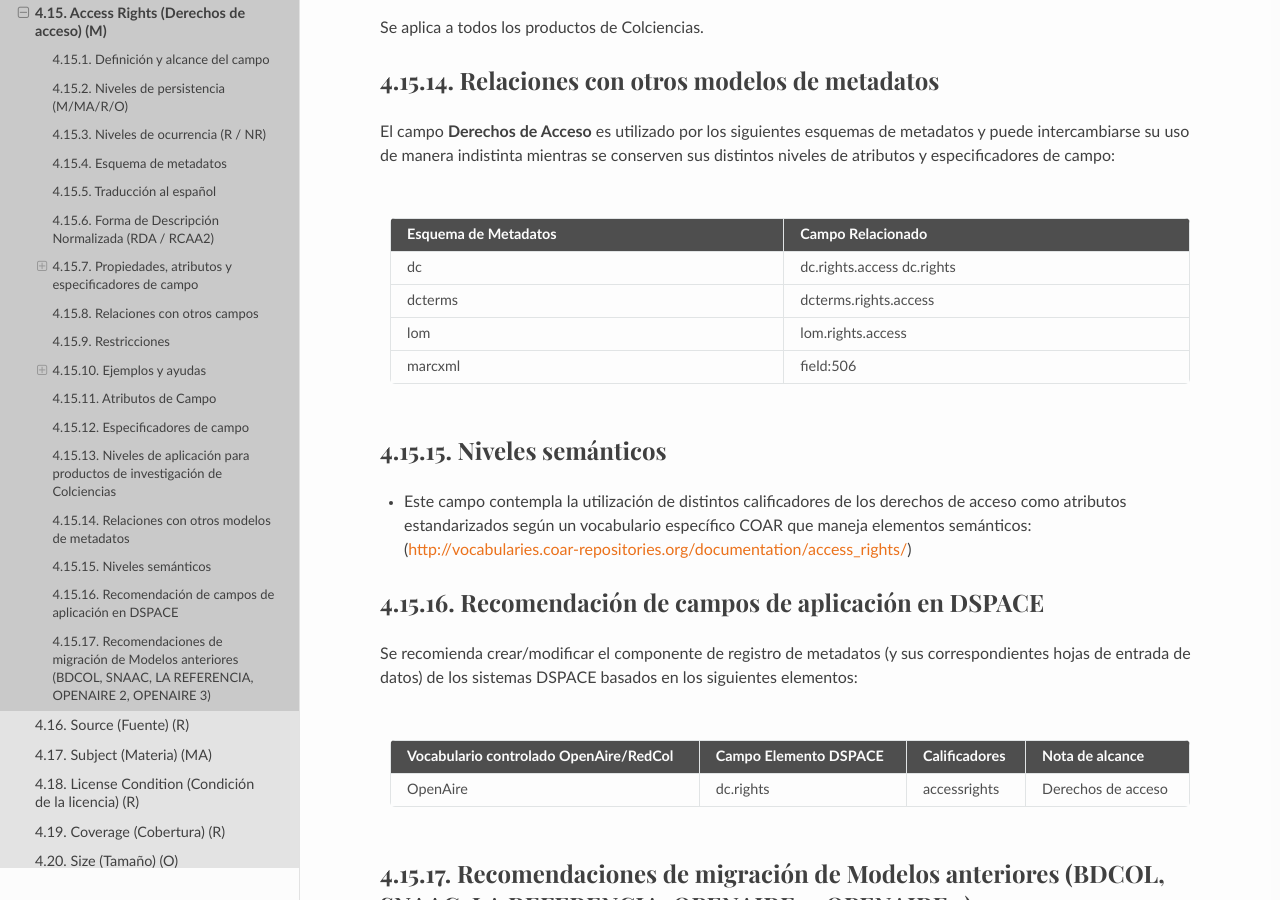
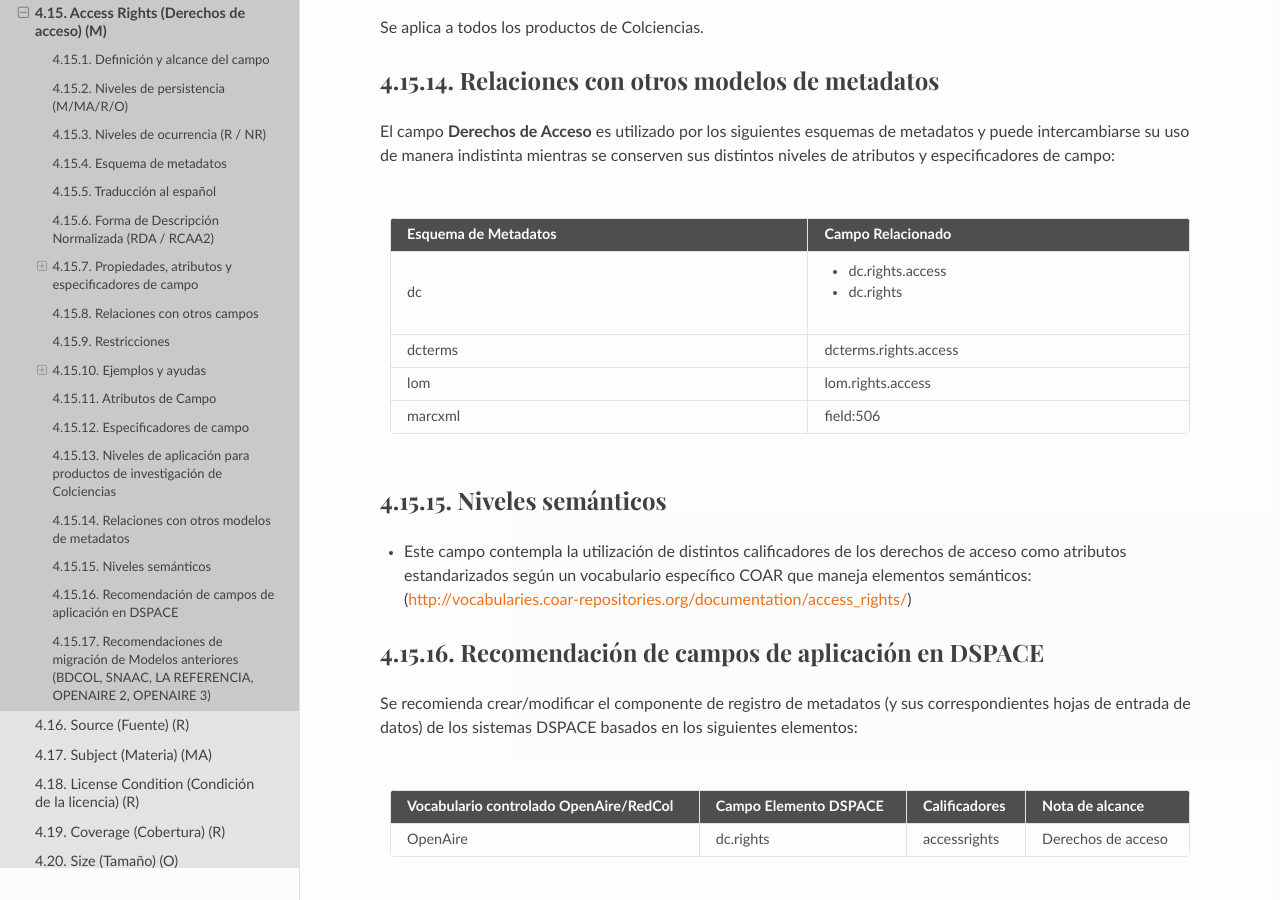
Before and after one commit to rcic/openaire4, a Sphinx documentation site: the page built from docs/field_accessrights.rst, in a window 1280 px wide and 900 px high, scrolled down 3051 px. Built offline with Sphinx 7.4.7 and the Read the Docs theme 2.0.0, drawn with Linux system fonts in a browser that asks for light colours; some web fonts are replaced; a script that is not in the unit is left out; some of the changed lines change nothing that is shown.

Commit message:
correcion tablas

```diff
--- a/docs/field_accessrights.rst
+++ b/docs/field_accessrights.rst
@@ -141,27 +141,13 @@ El campo **Derechos de Acceso** es utilizado por los siguientes esquemas de meta
 ======================  =======================
 Esquema de Metadatos    Campo Relacionado
 ======================  =======================
-dc                      dc.rights.access
-                        dc.rights
+dc                      * dc.rights.access
+                        * dc.rights
 dcterms                 dcterms.rights.access
 lom                     lom.rights.access
 marcxml                 field:506
 ======================  =======================
 
-+----------------------+-----------------------+
-| Esquema de Metadatos | Campo Relacionado     |
-+======================+=======================+
-| dc                   | dc.rights.access      |
-|					             | dc.rights             |
-+----------------------+-----------------------+
-| dcterms              | dcterms.rights.access |
-+----------------------+-----------------------+
-| lom                  | lom.rights.access     |
-+----------------------+-----------------------+
-| marcxml              | field:506             |
-+----------------------+-----------------------+
-
-..
 
 Niveles semánticos
 ------------------
```
